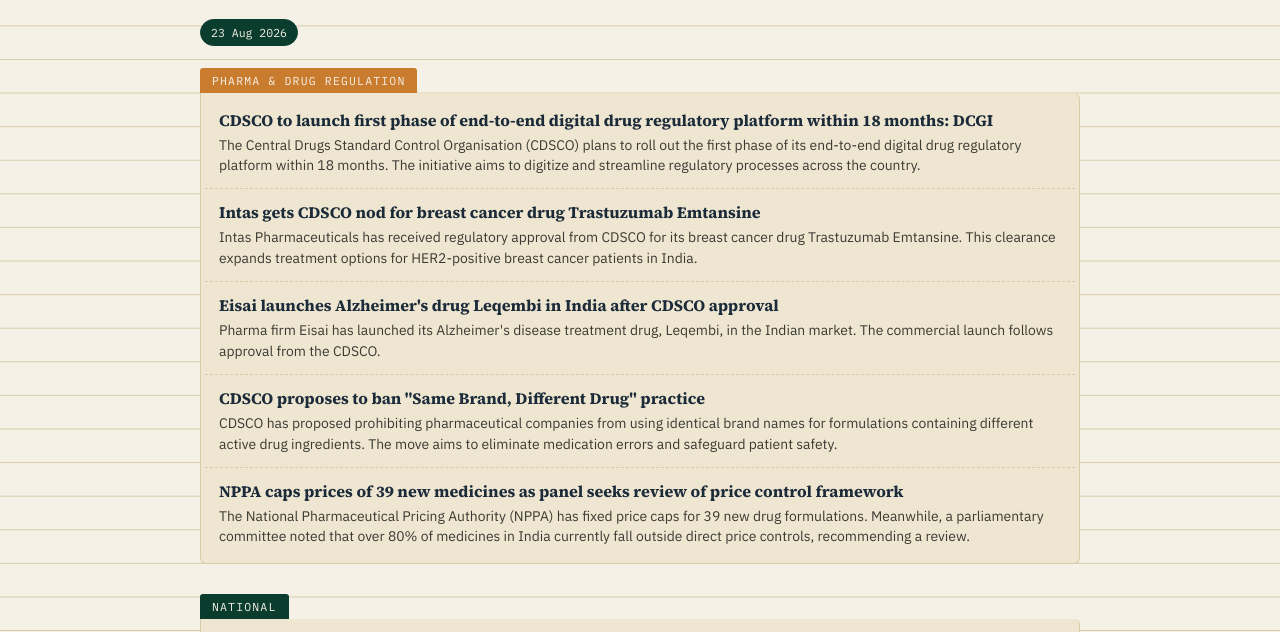
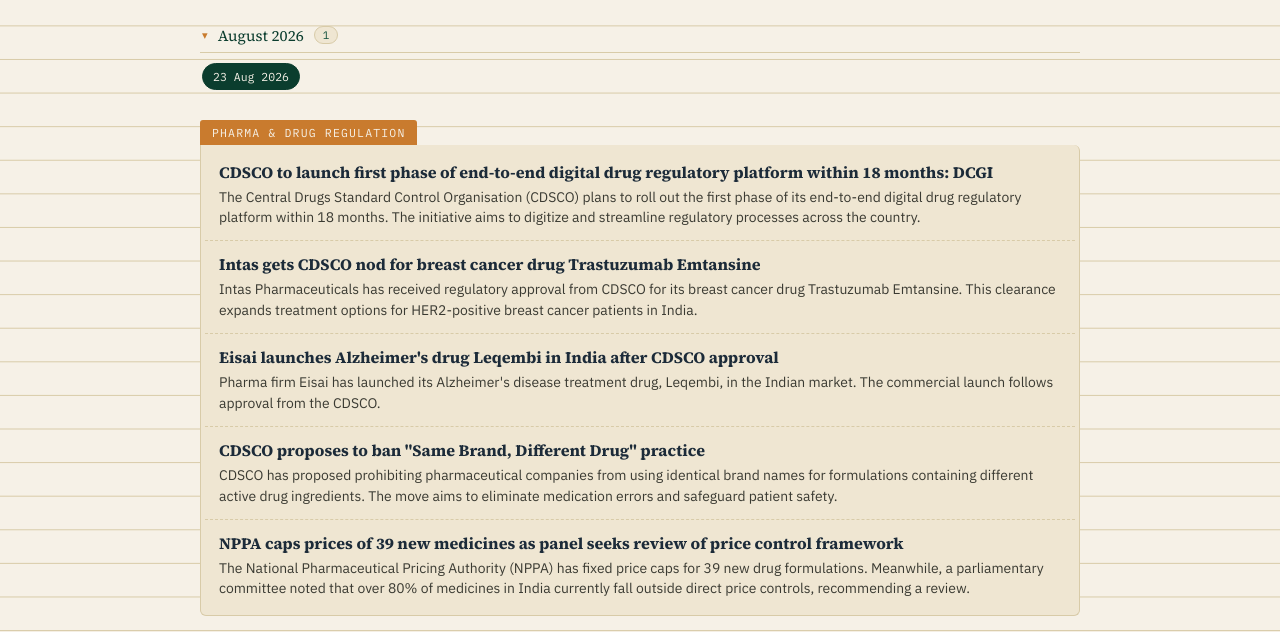
Before and after one commit to snvarun03/current-affairs, a plain HTML site: page index.html in a window 1280 px wide. Shown: the part 109-741 px from the top of the page. Drawn offline with Linux system fonts and the light colour scheme.

Commit message:
Update index.html

```diff
--- a/index.html
+++ b/index.html
@@ -22,7 +22,23 @@
   .rx-mark sup{font-size:1rem; font-weight:500; color:var(--amber);}
   .rx-sub{font-family:'IBM Plex Mono', monospace; font-size:0.75rem; color:var(--pharma-green-light); letter-spacing:0.06em; text-transform:uppercase; margin-top:4px;}
   .rx-date{font-family:'IBM Plex Mono', monospace; text-align:right; font-size:0.85rem;}
-  .archive{display:flex; gap:8px; flex-wrap:wrap; margin-bottom:22px;}
+  .archive{margin-bottom:26px;}
+  .month-group{margin-bottom:14px;}
+  .month-header{
+    display:flex; align-items:center; gap:10px; cursor:pointer; user-select:none;
+    font-family:'Source Serif 4', serif; font-size:0.95rem; color:var(--pharma-green);
+    padding:6px 2px; border-bottom:1px solid var(--line);
+  }
+  .month-header .count{
+    font-family:'IBM Plex Mono', monospace; font-size:0.68rem; color:var(--pharma-green-light);
+    background:var(--card); border:1px solid var(--line); border-radius:10px; padding:1px 8px;
+  }
+  .month-header .caret{
+    font-size:0.7rem; color:var(--amber); transition:transform .15s; display:inline-block;
+  }
+  .month-header.collapsed .caret{transform:rotate(-90deg);}
+  .month-chips{display:flex; gap:8px; flex-wrap:wrap; padding:10px 2px 4px;}
+  .month-chips.collapsed{display:none;}
   .archive button.chip{background:transparent; border:1px solid var(--sage); color:var(--pharma-green-light);
     font-family:'IBM Plex Mono', monospace; font-size:0.72rem; padding:5px 10px; border-radius:14px; cursor:pointer;}
   .archive button.chip.active{background:var(--pharma-green); color:var(--paper); border-color:var(--pharma-green);}
@@ -158,21 +174,62 @@
       renderEmpty('No entries yet — the first daily update will appear here after the scheduled run.');
       return;
     }
-    const strip = document.getElementById('archiveStrip');
-    dates.slice().reverse().forEach(d => {
-      const chip = document.createElement('button');
-      chip.className = 'chip';
-      chip.dataset.date = d;
-      chip.textContent = fmtDateLabel(d);
-      chip.addEventListener('click', () => loadDate(d, dates));
-      strip.appendChild(chip);
-    });
+    buildMonthlyArchive(dates);
     loadDate(dates[dates.length - 1], dates);
   }catch(e){
     renderEmpty('No entries yet — the first daily update will appear here after the scheduled run.');
   }
 }
 
+function buildMonthlyArchive(dates){
+  const strip = document.getElementById('archiveStrip');
+  strip.innerHTML = '';
+
+  // Group dates by year-month, e.g. "2026-08"
+  const groups = {};
+  dates.forEach(d => {
+    const ym = d.slice(0, 7);
+    (groups[ym] = groups[ym] || []).push(d);
+  });
+
+  const monthKeys = Object.keys(groups).sort().reverse(); // newest month first
+  const latestDate = dates[dates.length - 1];
+
+  monthKeys.forEach((ym, idx) => {
+    const [year, month] = ym.split('-');
+    const monthLabel = new Date(`${ym}-01T00:00:00`).toLocaleDateString('en-IN', {month:'long', year:'numeric'});
+    const isCurrentMonth = idx === 0; // most recent month starts expanded
+
+    const group = document.createElement('div');
+    group.className = 'month-group';
+
+    const header = document.createElement('div');
+    header.className = 'month-header' + (isCurrentMonth ? '' : ' collapsed');
+    header.innerHTML = `<span class="caret">▾</span> ${monthLabel} <span class="count">${groups[ym].length}</span>`;
+
+    const chipsWrap = document.createElement('div');
+    chipsWrap.className = 'month-chips' + (isCurrentMonth ? '' : ' collapsed');
+
+    groups[ym].slice().reverse().forEach(d => { // newest day first within month
+      const chip = document.createElement('button');
+      chip.className = 'chip' + (d === latestDate ? ' active' : '');
+      chip.dataset.date = d;
+      chip.textContent = fmtDateLabel(d);
+      chip.addEventListener('click', () => loadDate(d, dates));
+      chipsWrap.appendChild(chip);
+    });
+
+    header.addEventListener('click', () => {
+      header.classList.toggle('collapsed');
+      chipsWrap.classList.toggle('collapsed');
+    });
+
+    group.appendChild(header);
+    group.appendChild(chipsWrap);
+    strip.appendChild(group);
+  });
+}
+
 init();
 </script>
 </body>
```
